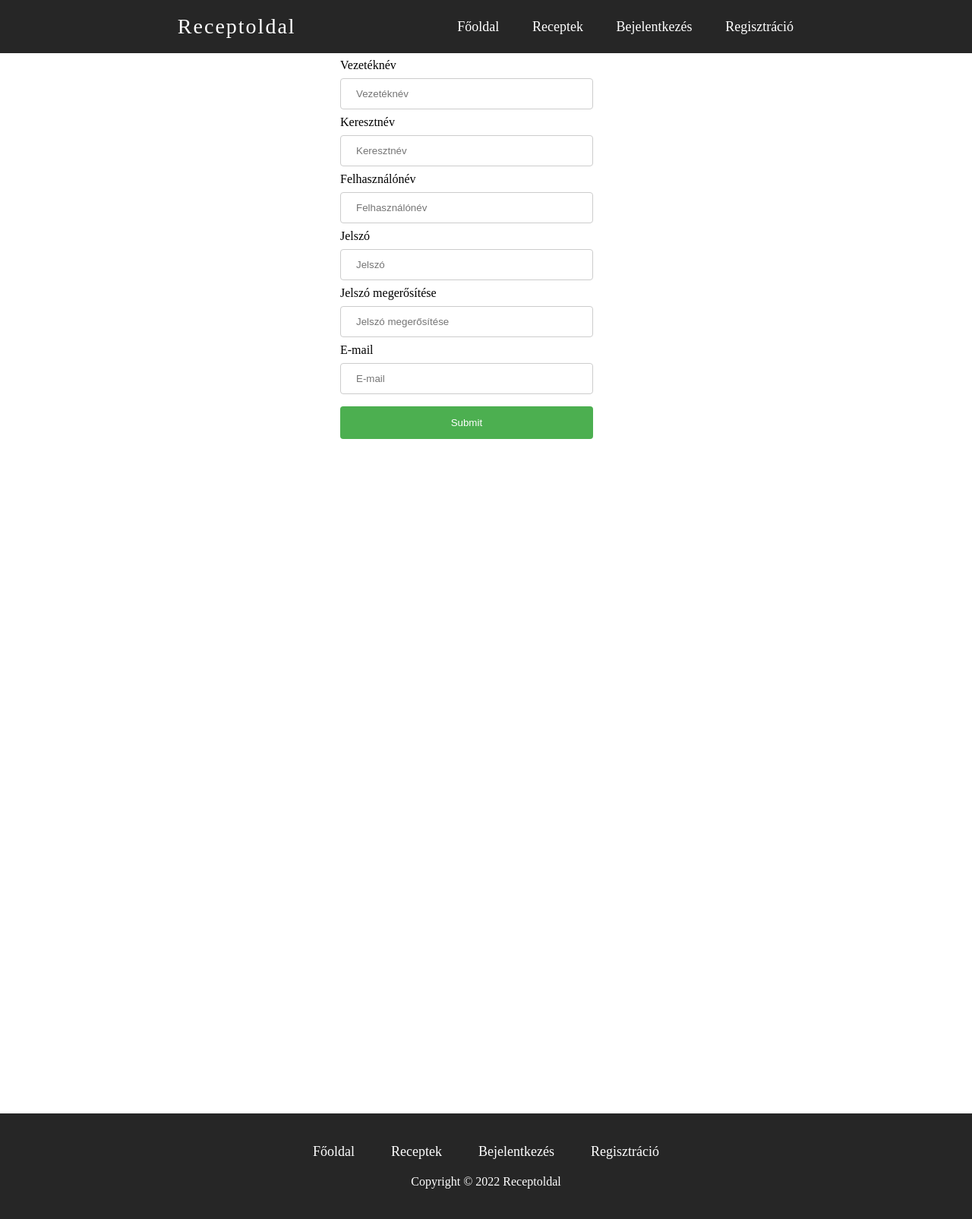
After one commit to Kakaogengszter/SZTE-Webterv, a PHP site: page /registrationPage.html in a window 1280 px wide. The commit adds this page. Shown: the whole page at 76% size. Run offline with PHP 8.4, Linux system fonts and the light colour scheme.

Commit message:
Registration page frontend

```diff
--- a/css/style.css
+++ b/css/style.css
@@ -32,6 +32,9 @@ a {
     align-items: center;
     justify-content: space-around;
     padding: 0 10%;
+    position: fixed;
+    top: 0;
+    width: 100%;
 }
 
 .brand {
@@ -178,3 +181,32 @@ footer ul li a:hover {
         gap: 20px;
     }
 }
+
+input, select {
+    width: 40%;
+    padding: 12px 20px;
+    margin: 8px 0;
+    border: 1px solid #ccc;
+    border-radius: 4px;
+    box-sizing: border-box;
+  }
+
+  input[type=submit] {
+    width: 40%;
+    background-color: #4CAF50;
+    color: white;
+    padding: 14px 20px;
+    margin: 8px 0;
+    border: none;
+    border-radius: 4px;
+    cursor: pointer;
+  }
+
+ #regform{
+
+    margin: 6% 0 0 35%;
+ }
+
+ input[type=submit]:hover {
+    background-color: #1d5737;
+  }
--- a/index.html
+++ b/index.html
@@ -9,6 +9,8 @@
         <script src="./js/app.js" defer></script>
     </head>
     <body>
+
+
         <nav class="navbar">
            <a class="brand" href="#"><!-- #TODO -->Receptoldal</a>
 
@@ -16,7 +18,7 @@
                 <li class="nav-item"><a class="nav-link" href="#">Főoldal</a></li>
                 <li class="nav-item"><a class="nav-link" href="#">Receptek</a></li>
                 <li class="nav-item"><a class="nav-link" href="#">Bejelentkezés</a></li>
-                <li class="nav-item"><a class="nav-link" href="#">Regisztráció</a></li>
+                <li class="nav-item"><a class="nav-link" href="registrationPage.html">Regisztráció</a></li>
                 <!-- <li class="nav-item"><a class="nav-link" href="#">Profil</a></li>
                 <li class="nav-item"><a class="nav-link" href="#">Kijelentkezés</a></li> -->
             </ul>
@@ -37,7 +39,7 @@
                 <!-- <li><a href="#">Profil</a></li> -->
                 <!-- <li><a href="#">Kijelentkezés</a></li> -->
                 <li><a href="#">Bejelentkezés</a></li>
-                <li><a href="#">Regisztráció</a></li>
+                <li><a href="registrationPage.html">Regisztráció</a></li>
             </ul>
             <p class="copyright">
                 Copyright &copy; 2022 <!-- #TODO --> Receptoldal
--- /dev/null
+++ b/registrationPage.html
@@ -0,0 +1,86 @@
+<!DOCTYPE html>
+<html lang="hu">
+    <head>
+        <meta charset="UTF-8">
+        <meta http-equiv="X-UA-Compatible" content="IE=edge">
+        <meta name="viewport" content="width=device-width, initial-scale=1.0">
+        <title>Főoldal</title>
+        <link rel="stylesheet" href="./css/style.css">
+        <script src="./js/app.js" defer></script>
+    </head>
+    <body>
+
+        <nav class="navbar">
+            <a class="brand" href="#"><!-- #TODO -->Receptoldal</a>
+
+             <ul class="nav-menu">
+                 <li class="nav-item"><a class="nav-link" href="#">Főoldal</a></li>
+                 <li class="nav-item"><a class="nav-link" href="#">Receptek</a></li>
+                 <li class="nav-item"><a class="nav-link" href="#">Bejelentkezés</a></li>
+                 <li class="nav-item"><a class="nav-link" href="registrationPage.html">Regisztráció</a></li>
+                 <!-- <li class="nav-item"><a class="nav-link" href="#">Profil</a></li>
+                 <li class="nav-item"><a class="nav-link" href="#">Kijelentkezés</a></li> -->
+             </ul>
+
+             <div class="burger">
+                 <span class="bar"></span>
+                 <span class="bar"></span>
+                 <span class="bar"></span>
+             </div>
+         </nav>
+
+         <div id="regform">
+            <form action="regPage.php">
+              <label for="vnev">Vezetéknév</label>
+              <br>
+              <input type="text" id="vnev" name="vezeteknev" placeholder="Vezetéknév">
+              <br>
+
+              <label for="knev">Keresztnév</label>
+              <br>
+              <input type="text" id="knev" name="keresztnev" placeholder="Keresztnév">
+              <br>
+
+              <label for="fnev">Felhasználónév</label>
+              <br>
+              <input type="text" id="fnev" name="felhasznnev" placeholder="Felhasználónév">
+              <br>
+
+              <label for="pw1">Jelszó</label>
+              <br>
+              <input type="password" id="pw1" name="password" placeholder="Jelszó">
+              <br>
+
+              <label for="pw2">Jelszó megerősítése</label>
+              <br>
+              <input type="password" id="pw2" name="password" placeholder="Jelszó megerősítése">
+              <br>
+
+              <label for="email">E-mail</label>
+              <br>
+              <input type="email" id="email" name="emailCim" placeholder="E-mail">
+              <br>
+              <input type="submit" value="Submit">
+            </form>
+          </div>
+
+
+         <main></main>
+
+         <footer>
+             <ul>
+                 <li><a href="#">Főoldal</a></li>
+                 <li><a href="#">Receptek</a></li>
+                 <!-- <li><a href="#">Profil</a></li> -->
+                 <!-- <li><a href="#">Kijelentkezés</a></li> -->
+                 <li><a href="#">Bejelentkezés</a></li>
+                 <li><a href="registrationPage.html">Regisztráció</a></li>
+             </ul>
+             <p class="copyright">
+                 Copyright &copy; 2022 <!-- #TODO --> Receptoldal
+             </p>
+         </footer>
+
+
+    </body>
+</html>
```
Also changed, not shown: js/app.js (+16 -0 lines), navbar.html (added, +18 -0 lines).
